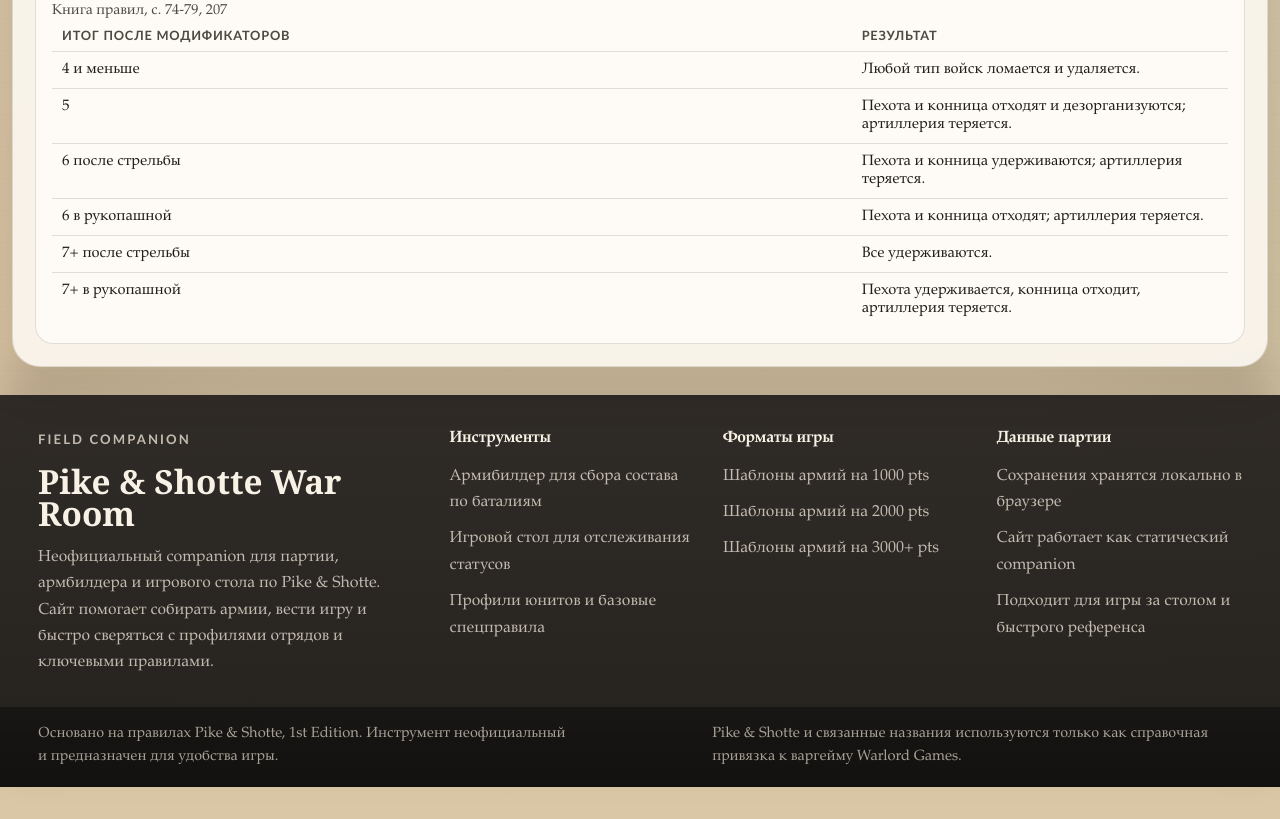
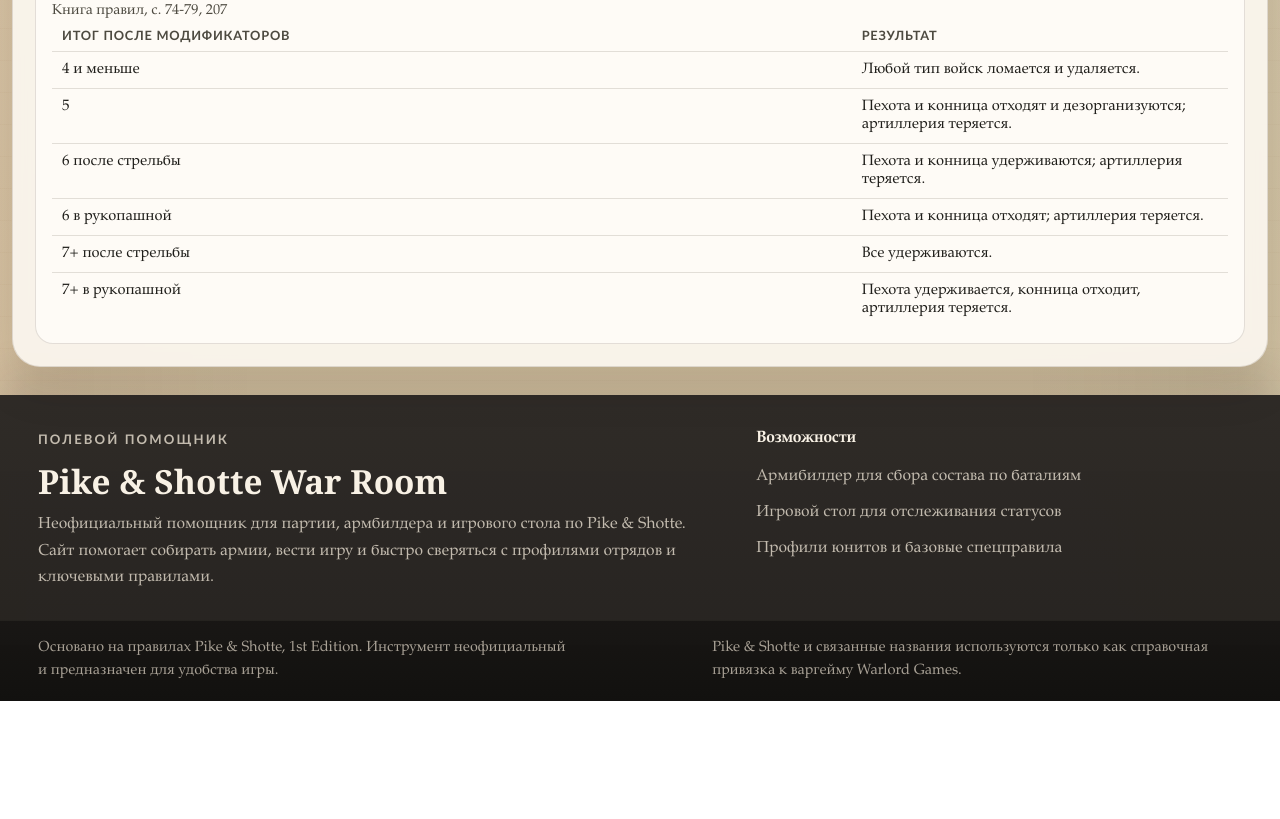
Before and after one commit to deBroohs/pikeandshotte, a website: page index.html in a window 1280 px wide. Shown: the part 2576-3395 px from the top of the page. After the commit the page ends 3277 px from the top, so only its background shows below. Drawn offline with Linux system fonts and the light colour scheme.

Commit message:
Simplify footer content and remove overflow

```diff
--- a/index.html
+++ b/index.html
@@ -32,7 +32,7 @@
   <link rel="manifest" href="./site.webmanifest">
   <link rel="sitemap" type="application/xml" title="Sitemap" href="./sitemap.xml">
   <link rel="preload" href="./assets/arts/hero-battle.jpg" as="image" fetchpriority="high">
-  <link rel="stylesheet" href="./styles.css?v=20260325-17">
+  <link rel="stylesheet" href="./styles.css?v=20260325-18">
   <script type="application/ld+json">
     {
       "@context": "https://schema.org",
@@ -232,35 +232,17 @@
     <footer class="site-footer">
       <div class="site-footer-main">
         <section class="site-footer-column site-footer-brand">
-          <p class="panel-kicker footer-kicker">Field Companion</p>
+          <p class="panel-kicker footer-kicker">Полевой помощник</p>
           <h2>Pike &amp; Shotte War Room</h2>
-          <p>Неофициальный companion для партии, армбилдера и игрового стола по Pike &amp; Shotte. Сайт помогает собирать армии, вести игру и быстро сверяться с профилями отрядов и ключевыми правилами.</p>
+          <p>Неофициальный помощник для партии, армбилдера и игрового стола по Pike &amp; Shotte. Сайт помогает собирать армии, вести игру и быстро сверяться с профилями отрядов и ключевыми правилами.</p>
         </section>
 
         <section class="site-footer-column">
-          <h3>Инструменты</h3>
+          <h3>Возможности</h3>
           <ul class="site-footer-list">
             <li>Армибилдер для сбора состава по баталиям</li>
             <li>Игровой стол для отслеживания статусов</li>
             <li>Профили юнитов и базовые спецправила</li>
-          </ul>
-        </section>
-
-        <section class="site-footer-column">
-          <h3>Форматы игры</h3>
-          <ul class="site-footer-list">
-            <li>Шаблоны армий на 1000 pts</li>
-            <li>Шаблоны армий на 2000 pts</li>
-            <li>Шаблоны армий на 3000+ pts</li>
-          </ul>
-        </section>
-
-        <section class="site-footer-column">
-          <h3>Данные партии</h3>
-          <ul class="site-footer-list">
-            <li>Сохранения хранятся локально в браузере</li>
-            <li>Сайт работает как статический companion</li>
-            <li>Подходит для игры за столом и быстрого референса</li>
           </ul>
         </section>
       </div>
@@ -419,7 +401,7 @@
 
   <input id="import-file-input" type="file" accept="application/json" hidden>
 
-  <script src="./rules-data.js?v=20260325-17"></script>
-  <script src="./app.js?v=20260325-17"></script>
+  <script src="./rules-data.js?v=20260325-18"></script>
+  <script src="./app.js?v=20260325-18"></script>
 </body>
 </html>
--- a/styles.css
+++ b/styles.css
@@ -49,6 +49,7 @@
 
 html {
   min-height: 100%;
+  overflow-x: clip;
   background:
     radial-gradient(circle at top right, rgba(174, 122, 51, 0.18), transparent 28%),
     radial-gradient(circle at left 18%, rgba(35, 73, 61, 0.16), transparent 30%),
@@ -57,6 +58,7 @@ html {
 
 body {
   margin: 0;
+  overflow-x: clip;
   color: var(--ink);
   font-family: var(--body-font);
   background:
@@ -90,7 +92,7 @@ select {
 
 .page-shell {
   width: min(1440px, calc(100vw - 24px));
-  margin: 18px auto 32px;
+  margin: 18px auto 0;
 }
 
 .app-header {
@@ -398,7 +400,7 @@ select {
 
 .site-footer-main {
   display: grid;
-  grid-template-columns: minmax(0, 1.25fr) repeat(3, minmax(0, 0.8fr));
+  grid-template-columns: minmax(0, 1.35fr) minmax(0, 0.95fr);
   gap: 28px;
   padding: 34px 26px 30px;
 }
@@ -1584,7 +1586,7 @@ select {
 @media (max-width: 760px) {
   .page-shell {
     width: min(100vw - 12px, 100%);
-    margin: 8px auto 24px;
+    margin: 8px auto 0;
   }
 
   .app-header,
```
